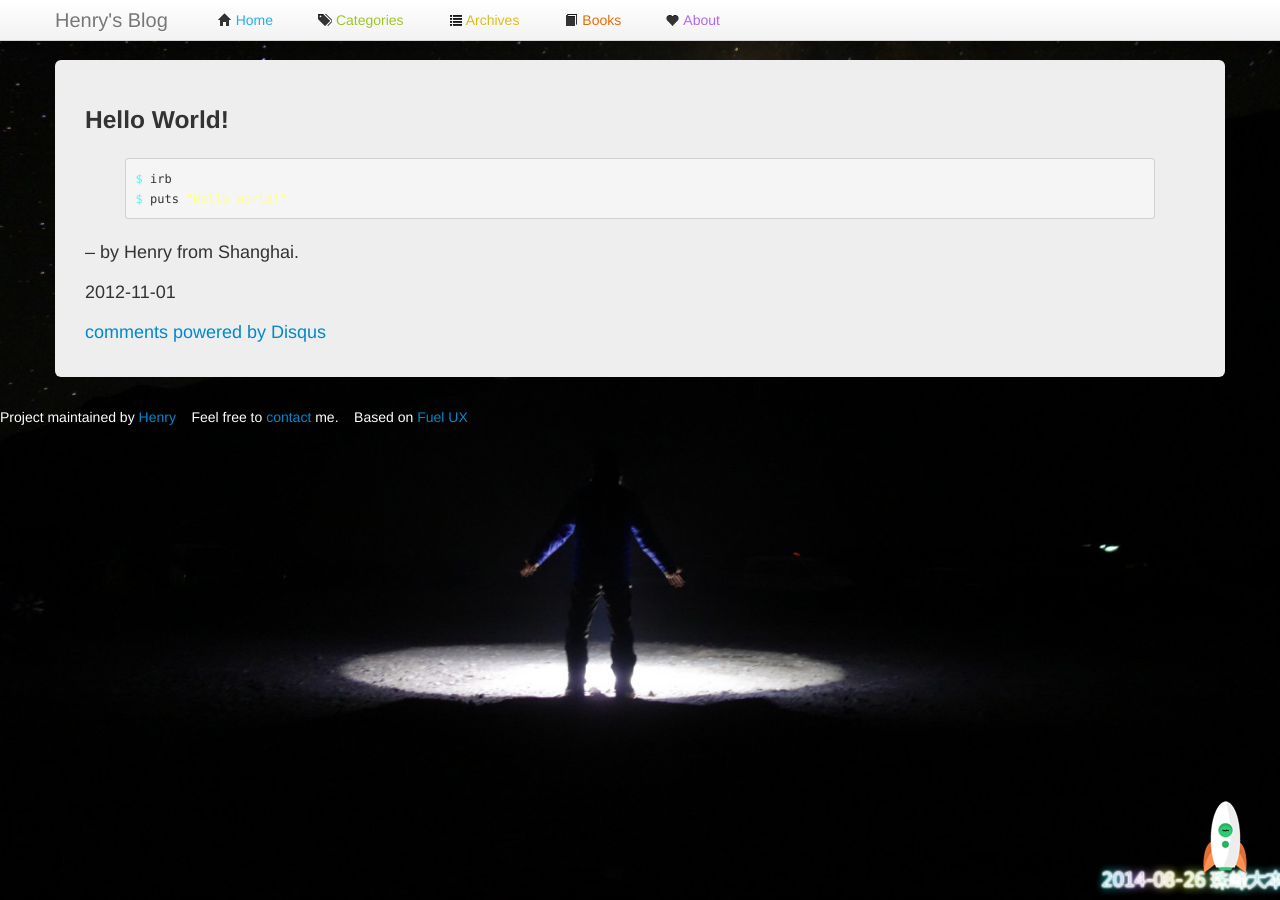
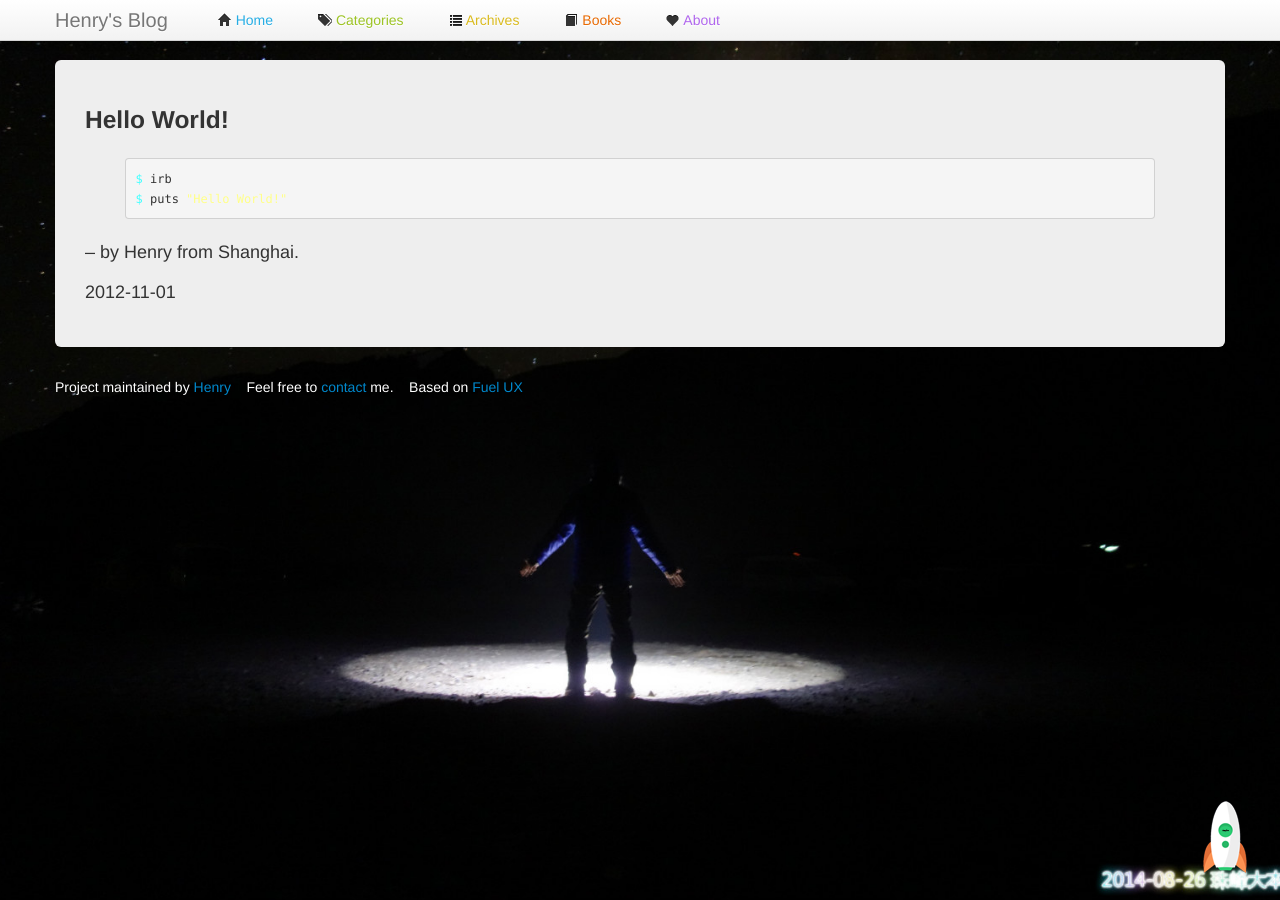
Before and after one commit to manageyp/manageyp.github.com, a Jekyll site: the page built from _posts/2012-11-01-hello-world.md, in a window 1280 px wide. Built offline with Jekyll 4.4.1, drawn with Linux system fonts in a browser that asks for light colours; comment, search, counter and statistics services are not loaded; part of the change alters nothing that is shown.

Commit message:
[Change] blog layout html, remove disqus comments

```diff
--- a/_layouts/default.html
+++ b/_layouts/default.html
@@ -41,7 +41,7 @@
       {{ content }}
     </div>
     {% include footer.html %}
-   </div>
-    {% include tongji.html %}
+  </div>
+  {% include tongji.html %}
 </body>
 </html>
--- a/_layouts/post.html
+++ b/_layouts/post.html
@@ -6,22 +6,6 @@ layout: default
   <h3>{{ page.title }}</h3>
   {{ content }}
   <p>{{ page.record_on }}</p>
-
-   <div id="disqus_thread"></div>
-    <script type="text/javascript">
-        /* * * CONFIGURATION VARIABLES: EDIT BEFORE PASTING INTO YOUR WEBPAGE * * */
-        var disqus_shortname = 'manageyp'; // required: replace example with your forum shortname
-
-        /* * * DON'T EDIT BELOW THIS LINE * * */
-        (function() {
-            var dsq = document.createElement('script'); dsq.type = 'text/javascript'; dsq.async = true;
-            dsq.src = '//' + disqus_shortname + '.disqus.com/embed.js';
-            (document.getElementsByTagName('head')[0] || document.getElementsByTagName('body')[0]).appendChild(dsq);
-        })();
-    </script>
-    <noscript>Please enable JavaScript to view the <a href="http://disqus.com/?ref_noscript">comments powered by Disqus.</a></noscript>
-    <a href="http://disqus.com" class="dsq-brlink">comments powered by <span class="logo-disqus">Disqus</span></a>
-  </div>
 </div>
 
 <div id="rocket">
```
